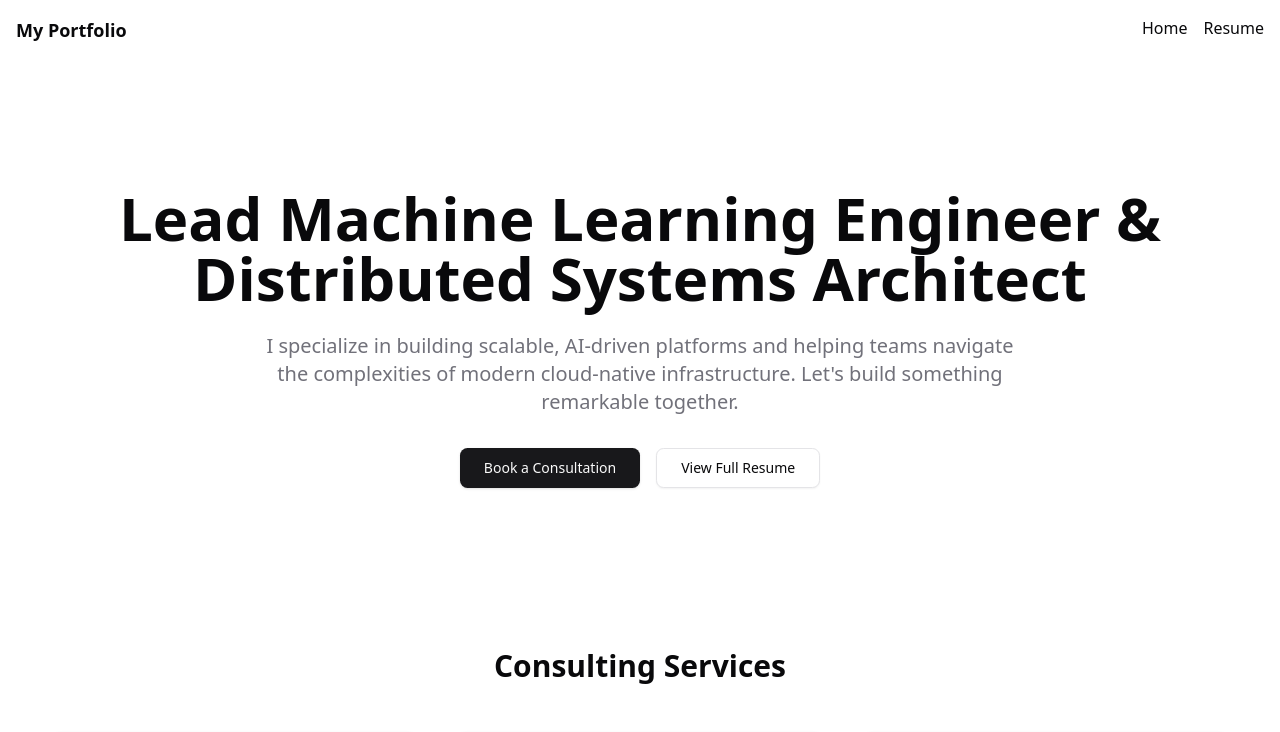
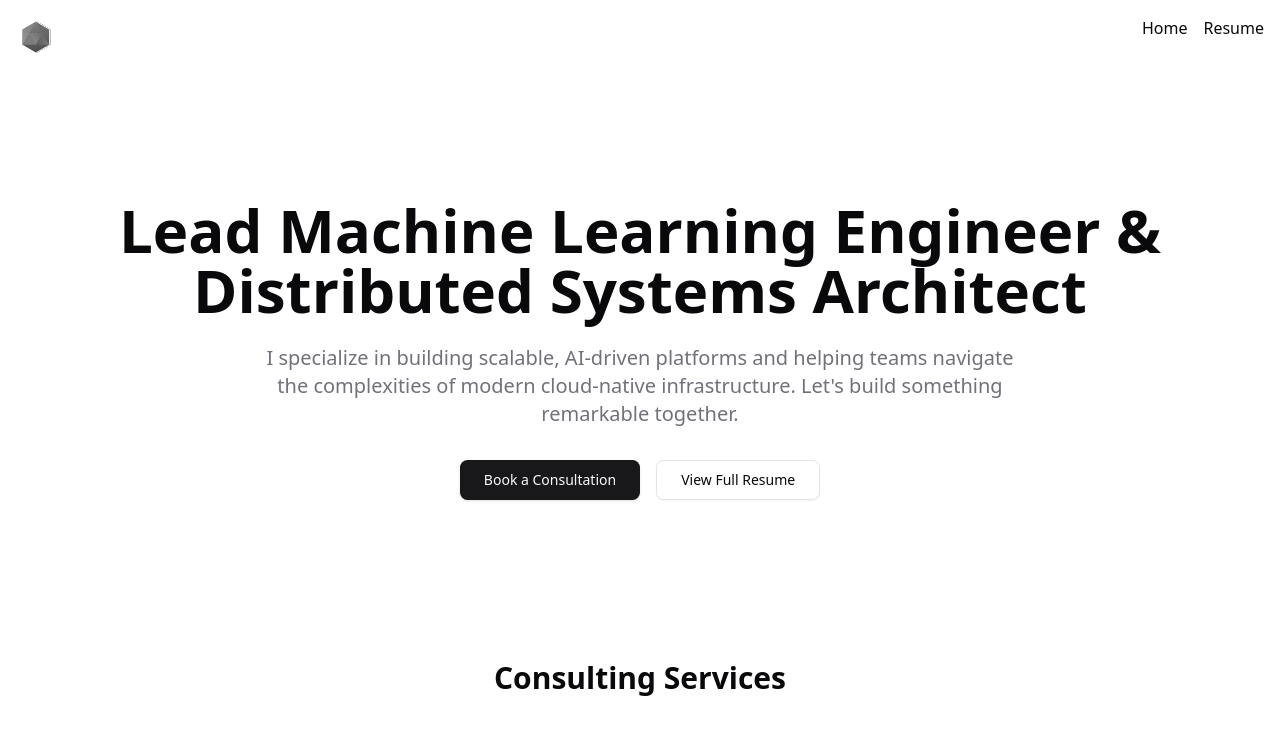
Before and after one commit to extrasalt/extrasalt.github.io, a React (Vite) app: page / in a window 1280 px wide. Shown: the top 732 px of the page. Built offline with nearby package versions, Linux system fonts and the light colour scheme.

Commit message:
Add logo

```diff
--- a/src/App.tsx
+++ b/src/App.tsx
@@ -1,13 +1,14 @@
 import { Routes, Route, Link } from "react-router-dom";
 import Home from "./Home";
 import Resume from "./Resume";
+import logo from "../assets/diamondsvg.svg";
 
 export function App() {
   return (
     <div>
       <nav className="bg-background text-foreground p-4">
         <div className="container mx-auto flex justify-between">
-          <Link to="/" className="text-lg font-bold">My Portfolio</Link>
+          <img src={logo} alt="logo" className="w-10 h-10" />
           <div>
             <Link to="/" className="mr-4">Home</Link>
             <Link to="/resume">Resume</Link>
```
